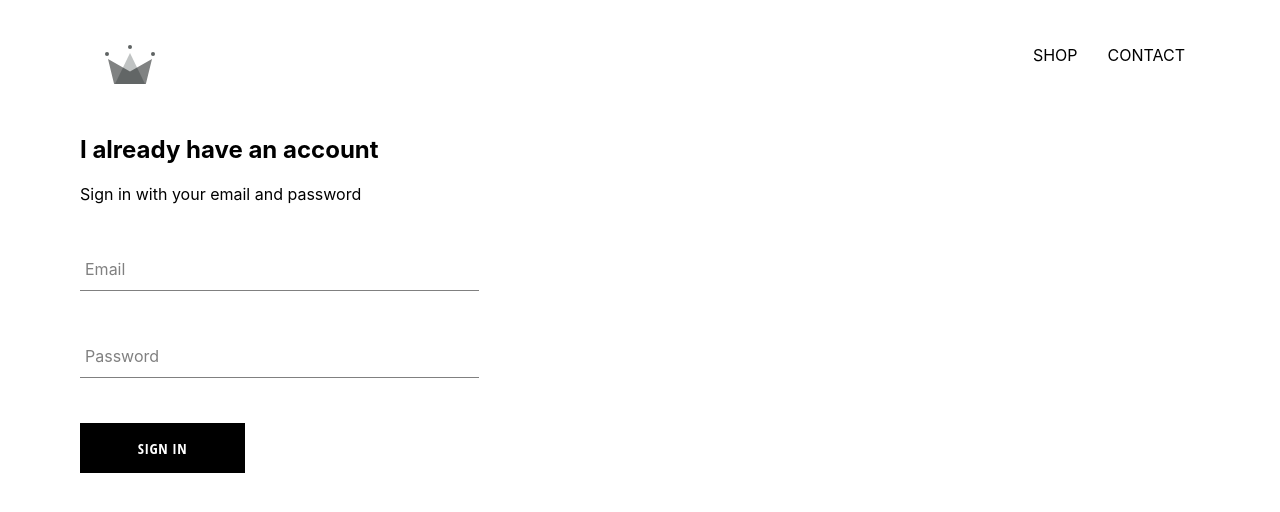
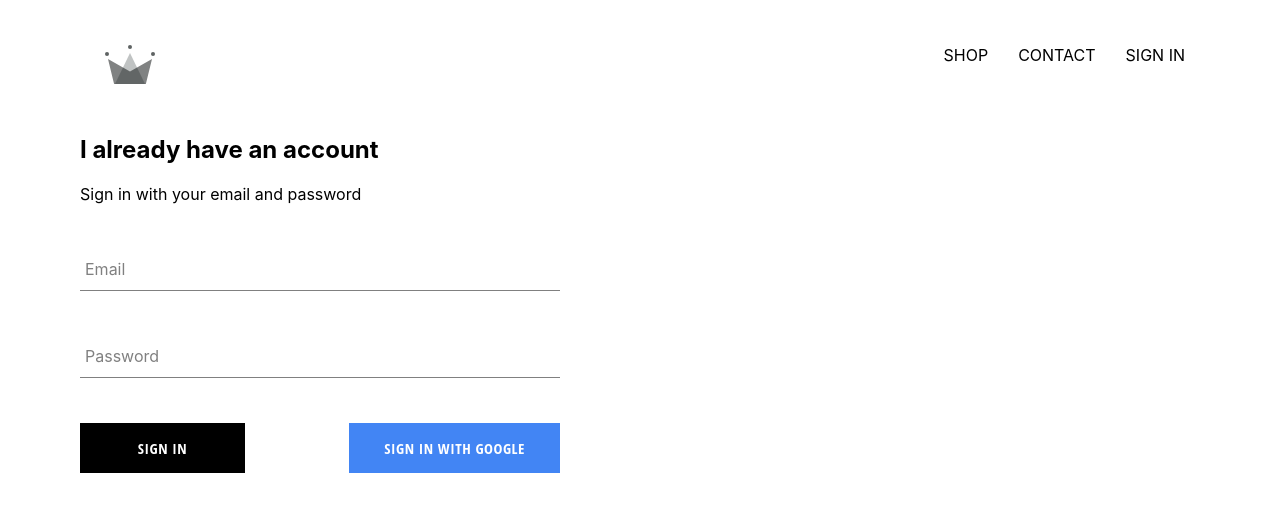
Before and after one commit to amin72/crown-clothing, a React (Create React App) app: page /signin in a window 1280 px wide. Shown: the top 512 px of the page. Built offline with nearby package versions, Linux system fonts and the light colour scheme; no server answers.

Commit message:
integrated firebase into application, created sign in page with sing in component and sign in with google

```diff
--- a/package.json
+++ b/package.json
@@ -6,6 +6,7 @@
     "@testing-library/jest-dom": "^4.2.4",
     "@testing-library/react": "^9.3.2",
     "@testing-library/user-event": "^7.1.2",
+    "firebase": "^8.2.1",
     "node-sass": "^4.14.1",
     "react": "^16.14.0",
     "react-dom": "^16.14.0",
--- a/src/App.css
+++ b/src/App.css
@@ -6,3 +6,7 @@
     text-decoration: none;
     color: black;
 }
+
+* {
+    box-sizing: border-box;
+}
--- a/src/App.js
+++ b/src/App.js
@@ -1,4 +1,4 @@
-import React from 'react'
+import React, { Component } from 'react'
 import { Route, Switch } from 'react-router-dom'
 import './App.css'
 
@@ -6,12 +6,33 @@
 import ShopPage from './pages/shop/ShopPage'
 import Header from './components/header/Header'
 import Auth from './pages/auth/Auth'
+import { auth } from './firebase/firebase.utils'
 
 
-const App = () => {
+class App extends Component {
+  state = {
+    currentUser: null
+  }
+
+  unsubscribeFromAuth = null
+
+  componentDidMount() {
+    this.unsubscribeFromAuth = auth.onAuthStateChanged(user => {
+      this.setState({ currentUser: user })
+      console.log(user)
+    })
+  }
+
+  componentWillUnmount() {
+    this.unsubscribeFromAuth()
+  }
+
+  render() {
+    const { currentUser } = this.state
+
     return (
       <div>
-      <Header />
+        <Header currentUser={currentUser} />
         <Switch>
           <Route exact path='/' component={HomePage} />
           <Route exact path='/shop' component={ShopPage} />
@@ -20,5 +41,6 @@
       </div>
     )
   }
+}
 
 export default App
--- a/src/components/auth/SignIn.jsx
+++ b/src/components/auth/SignIn.jsx
@@ -3,6 +3,7 @@
 import './SignIn.scss'
 import FormInput from '../form-input/FormInput'
 import Button from '../custom-button/Button'
+import { signInWithGoogle } from '../../firebase/firebase.utils'
 
 
 class SignIn extends Component {
@@ -52,7 +53,13 @@
                         onChange={this.handleChange}
                         label='Password'
                     />
-                    <Button type="submit">Sign In</Button>
+                    <div className='buttons'>
+                        <Button type="submit">Sign In</Button>
+                        <Button
+                            onClick={signInWithGoogle}
+                            isGoogleSignIn
+                        >Sign in with Google</Button>
+                    </div>
                 </form>
             </div>
         )
--- a/src/components/auth/SignIn.scss
+++ b/src/components/auth/SignIn.scss
@@ -1,9 +1,14 @@
 .sign-in {
-    width: 30vw;
+    width: 480px;
     display: flex;
     flex-direction: column;
 
     .title {
         margin: 10px 0;
     }
+
+    .buttons {
+        display: flex;
+        justify-content: space-between;
+    }
 }
--- a/src/components/custom-button/Button.jsx
+++ b/src/components/custom-button/Button.jsx
@@ -3,9 +3,9 @@
 import './Button.scss'
 
 
-const Button = ({ children, ...otherProps }) => {
+const Button = ({ children, isGoogleSignIn, ...otherProps }) => {
     return (
-        <button className='custom-button' {...otherProps}>
+        <button className={`${isGoogleSignIn ? 'google-sign-in' : ''} custom-button`} {...otherProps}>
             {children}
         </button>
     )
--- a/src/components/custom-button/Button.scss
+++ b/src/components/custom-button/Button.scss
@@ -19,4 +19,14 @@
       color: black;
       border: 1px solid black;
     }
+
+    &.google-sign-in {
+      background-color: #4285f4;
+      color: white;
+
+      &:hover {
+        background-color: #357ae8;
+        border: none;
+      }
+    }
   }
--- a/src/components/header/Header.jsx
+++ b/src/components/header/Header.jsx
@@ -3,9 +3,10 @@
 
 import './Header.scss'
 import { ReactComponent as Logo } from '../../assets/crown.svg'
+import { auth } from '../../firebase/firebase.utils'
 
 
-const Header = () => {
+const Header = ({ currentUser }) => {
   return (
     <div className='header'>
       <Link to='/' className='logo-container'>
@@ -18,6 +19,9 @@
         <Link to='/contact' className='option'>
           CONTACT
         </Link>
+        {currentUser ?
+          <div className='option' onClick={() => auth.signOut()}>SING OUT</div> :
+          <Link className='option' to='/signin'>SIGN IN</Link>}
       </div>
     </div>
   )
--- /dev/null
+++ b/src/firebase/firebase.utils.js
@@ -0,0 +1,25 @@
+import firebase from 'firebase/app'
+import 'firebase/firestore'
+import 'firebase/auth'
+
+const config = {
+    apiKey: "AIzaSyAsqvupm-G9EDZnVryhTgvkDcvRtDpXzeA",
+    authDomain: "crown-clothing-fefb7.firebaseapp.com",
+    projectId: "crown-clothing-fefb7",
+    storageBucket: "crown-clothing-fefb7.appspot.com",
+    messagingSenderId: "1059419038079",
+    appId: "1:1059419038079:web:9464d99c064d8aac9b3a4a",
+    measurementId: "G-S35D3BJVKY"
+  }
+
+  firebase.initializeApp(config)
+
+  export const auth = firebase.auth()
+  export const firestore = firebase.firestore()
+
+  const provider = new firebase.auth.GoogleAuthProvider()
+  provider.setCustomParameters({ prompt: 'select_account' })
+
+  export const signInWithGoogle = () => auth.signInWithPopup(provider)
+
+  export default firebase
```
Also changed, not shown: 1 other file (tests, documents, lock files or other folders). Lines whose indentation alone changed are shown as unchanged.
